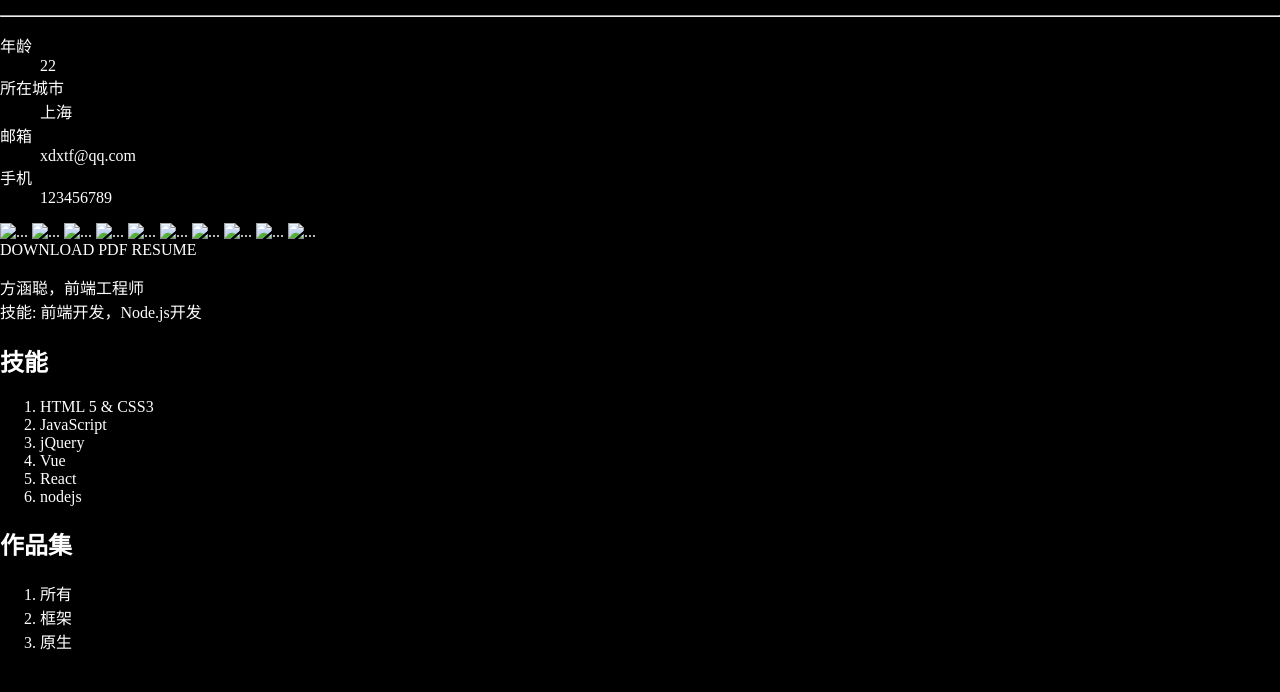
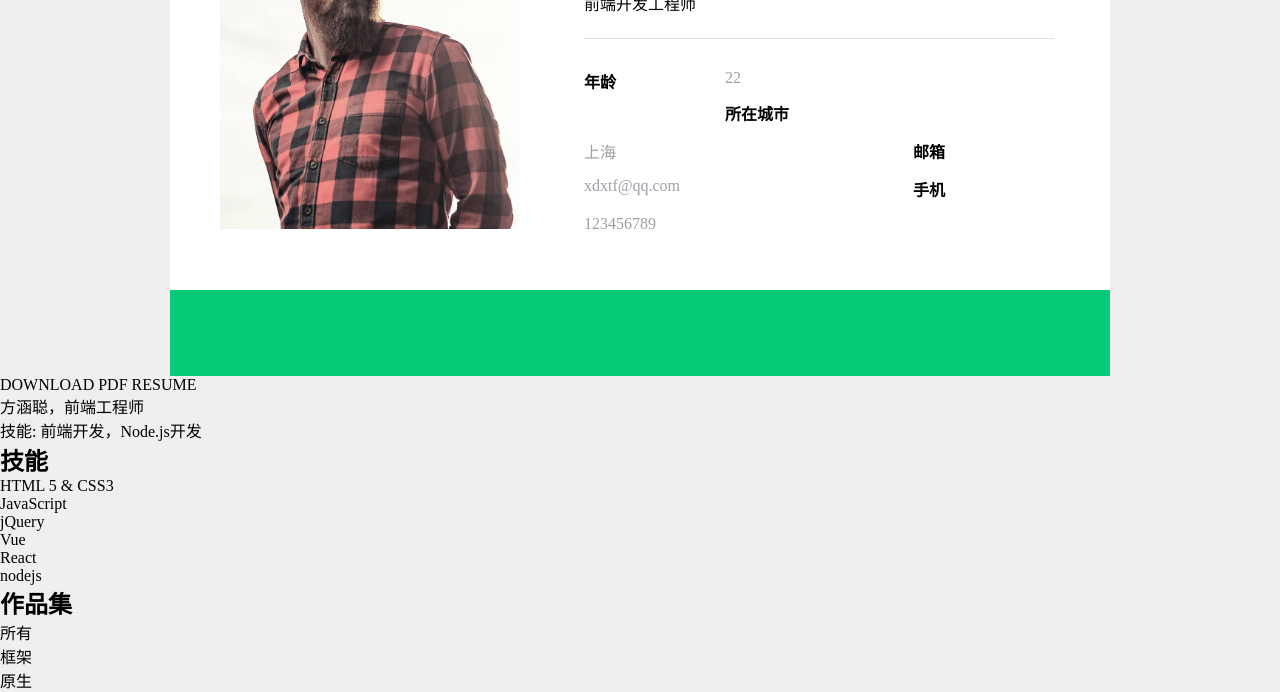
Before and after one commit to jerryfangr/resume, a plain HTML site: page index.html in a window 1280 px wide. Shown: the part 683-1375 px from the top of the page. Before the commit the page ends 1352 px from the top, so only its background shows below. Drawn offline with Linux system fonts and the light colour scheme.

Commit message:
add user-card css

```diff
--- a/css/common.css
+++ b/css/common.css
@@ -3,3 +3,7 @@
   display: block;
   clear: both;
 }
+
+.bd-red {
+  border: 1px solid #f00;
+}
--- a/css/index.css
+++ b/css/index.css
@@ -1,13 +1,20 @@
-body {
-  margin: 0;
-  background-color: black;
-  color: #ffffff;
+
+* {
+  margin:0;padding:0;
 }
 a {
   color: inherit;
   text-decoration: none;
 }
-
+hr {
+  height: 0;
+  border: none;
+  border-top: 1px solid #DEDEDE;
+}
+body {
+  margin: 0;
+  background-color: #efefef;
+}
 /* .top-nav-bar */
 .top-nav-bar {
   position: fixed;
@@ -64,4 +71,92 @@ a {
 .banner {
   height: 515px;
   background-image: url(../img/rs-cover.jpg);
+  background-position: center;
+  background-size: cover;
 }
+.banner > .mask {
+  height: 515px;
+  background-color: rgba(27, 27, 37, 0.8);
+}
+
+main > .user-card {
+  max-width: 940px;
+  margin-left: auto;
+  margin-right: auto;
+  background-color: #fff;
+}
+.user-card .picture {
+  float: left;
+}
+.user-card .text {
+  float: left;
+  margin-left: 65px;
+  width: 470px;
+}
+.user-card .user-info {
+  padding: 50px;
+}
+.user-card .text > .welcome {
+  display: inline-block;
+  background-color: #07CB79;
+  color: #fff;
+  padding: 4px 16px;
+  line-height: 22px;
+  margin-bottom: 10px;
+  position: relative;
+  font-weight: bold;
+}
+.user-card .text > .welcome::after {
+  content: "";
+  display: block;
+  position: absolute;
+  top: 100%;
+  left: 4px;
+  border: 10px solid transparent;
+  border-top-width: 0;
+  border-left-color: #07CB79;
+}
+.user-card .text > h1 {
+  margin-top: 18px;
+  margin-bottom: 5px;
+}
+.user-card .text > hr {
+  margin: 23px 0;
+}
+.user-card .text > dl > dt,
+.user-card .text > dl > dd {
+  float: left;
+  padding: 7px 0;
+}
+.user-card .text > dl > dt {
+  width: 30%;
+  font-weight: bold;
+}
+.user-card .text > dl > dd {
+  width: 70%;
+  color: #9da0a7;
+}
+
+.user-card > footer {
+  background-color: #07CB79;
+  text-align: center;
+}
+.user-card > footer.media > a {
+  display: inline-block;
+  margin: 18px;
+  border-radius: 50%;
+  padding: 10px;
+  line-height: 30px;
+  transition: background-color .2s;
+}
+.user-card > footer.media > a:hover {
+  transition: background-color .2s;
+  background-color: #06B66D;
+}
+
+.user-card  svg {
+  width: 30px;
+  height: 30px;
+  fill: #ffffff;
+  vertical-align: top;
+}
--- a/index.html
+++ b/index.html
@@ -1,19 +1,29 @@
 <!DOCTYPE html>
 <html lang="en">
   <head>
-  <meta charset="UTF-8">
-  <meta name="viewport" content="width=device-width, initial-scale=1.0">
+    <meta charset="UTF-8" />
+    <meta name="viewport" content="width=device-width, initial-scale=1.0" />
     <title>Document</title>
-  <link rel="stylesheet" href="./css/common.css">
-  <link rel="stylesheet" href="./css/index.css">
+    <link rel="stylesheet" href="./css/common.css" />
+    <link rel="stylesheet" href="./css/index.css" />
+    <script src="//at.alicdn.com/t/font_2257477_s3vz490s97c.js"></script>
+    <style type="text/css">
+      .icon {
+        width: 1em;
+        height: 1em;
+        vertical-align: -0.15em;
+        fill: currentColor;
+        overflow: hidden;
+      }
+    </style>
   </head>
   <body>
     <div class="top-nav-bar">
       <div class="top-nav-bar-inner clearfix">
-      <a class="logo" href="#" title="logo" style="float: left;">
+        <a class="logo" href="#" title="logo" style="float: left">
           <span class="rs">RS</span><span class="card">card</span>
         </a>
-      <nav style="float: right;">
+        <nav style="float: right">
           <ul class="clearfix">
             <li><a href="#">关于</a></li>
             <li><a href="#">技能</a></li>
@@ -26,18 +36,20 @@
         </nav>
       </div>
     </div>
-  <div class="banner"></div>here</div>
+    <div class="banner">
+      <div class="mask"></div>
+    </div>
     <main>
+      <div class="user-card">
+        <div class="user-info clearfix">
           <div class="picture">
-      <img src="#" alt="header image">
+            <img src="./img/avatar.jpg" width="299" height="347" alt="头像" />
           </div>
           <div class="text">
-      <div class="card">
-        <div class="profile">
-          <span class="welcome">Hello</span>
+            <span class="welcome">HELLO</span>
             <h1>方涵聪</h1>
             <p>前端开发工程师</p>
-          <hr>
+            <hr />
             <!-- description -->
             <dl>
               <dt>年龄</dt>
@@ -50,26 +62,35 @@
               <dd>123456789</dd>
             </dl>
           </div>
-        <fotter class="media">
-          <a href="#"><img src="#" alt="..."></a>
-          <a href="#"><img src="#" alt="..."></a>
-          <a href="#"><img src="#" alt="..."></a>
-          <a href="#"><img src="#" alt="..."></a>
-          <a href="#"><img src="#" alt="..."></a>
-          <a href="#"><img src="#" alt="..."></a>
-          <a href="#"><img src="#" alt="..."></a>
-          <a href="#"><img src="#" alt="..."></a>
-          <a href="#"><img src="#" alt="..."></a>
-          <a href="#"><img src="#" alt="..."></a>
-        </fotter>
         </div>
-
+        <footer class="media">
+          <a href="#">
+            <svg class="icon" aria-hidden="true">
+                <use xlink:href="#icon-weibo"></use>
+            </svg>
+          </a>
+          <a href="#">
+            <svg class="icon" aria-hidden="true">
+                <use xlink:href="#icon-tuite"></use>
+            </svg>
+          </a>
+          <a href="#">
+            <svg class="icon" aria-hidden="true">
+                <use xlink:href="#icon-github"></use>
+            </svg>
+          </a>
+          <a href="#">
+            <svg class="icon" aria-hidden="true">
+                <use xlink:href="#icon-blog"></use>
+            </svg>
+          </a>
+        </footer>
+      </div>
       <a href="#" class="button">DOWNLOAD PDF RESUME</a>
       <p>
-        方涵聪，前端工程师<br>
+        方涵聪，前端工程师<br />
         技能: 前端开发，Node.js开发
       </p>
-    </div>
     </main>
     <section>
       <h2>技能</h2>
```
Also changed, not shown: img/avatar.jpg (added). Lines whose indentation alone changed are shown as unchanged.
